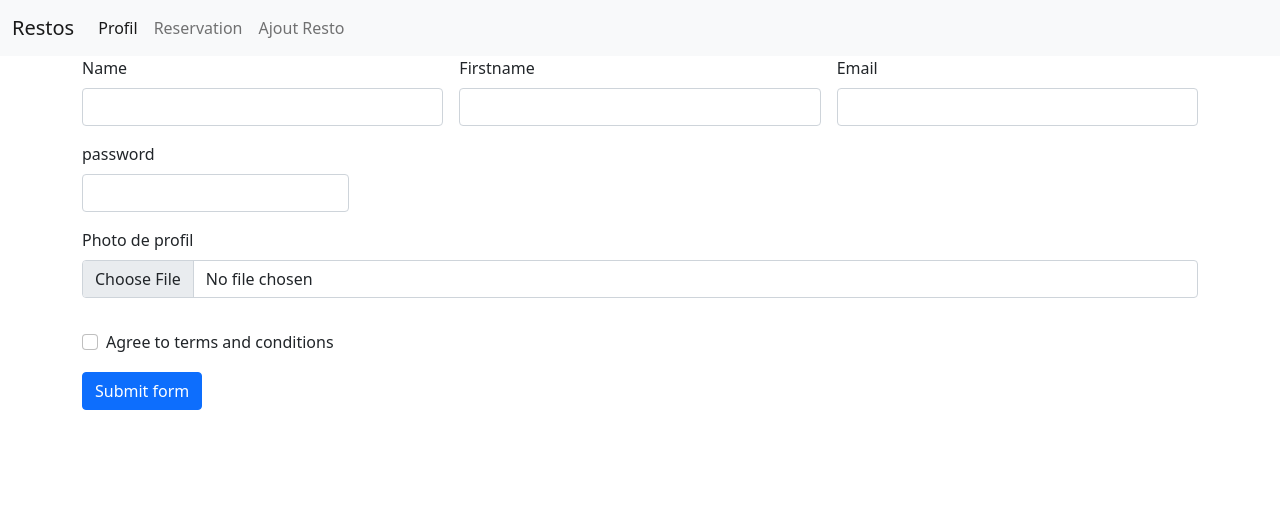
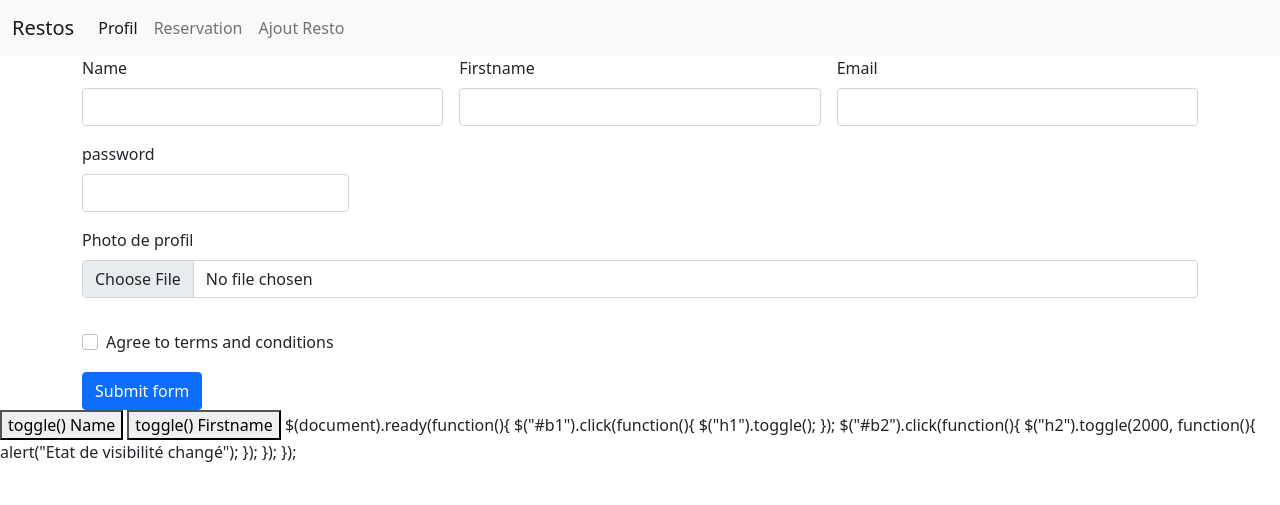
Before and after one commit to Stevenbrita/TpRestaurant, a PHP site: page /inscription.php in a window 1280 px wide. Shown: the top 505 px of the page. Run offline with PHP 8.4, Linux system fonts and the light colour scheme.

```diff
--- a/inscription.php
+++ b/inscription.php
@@ -41,6 +41,23 @@ require_once 'header.inc.php';
 </form>
 </div>
 
+        <button id="b1">toggle() Name</button>
+        <button id="b2">toggle() Firstname</button>
+
+    $(document).ready(function(){
+
+    $("#b1").click(function(){
+        $("h1").toggle();
+    });
+
+
+    $("#b2").click(function(){
+        $("h2").toggle(2000, function(){
+            alert("Etat de visibilité changé");
+        });
+    });
+});
+
 <?php
 
 require_once 'footer.inc.php';
```
